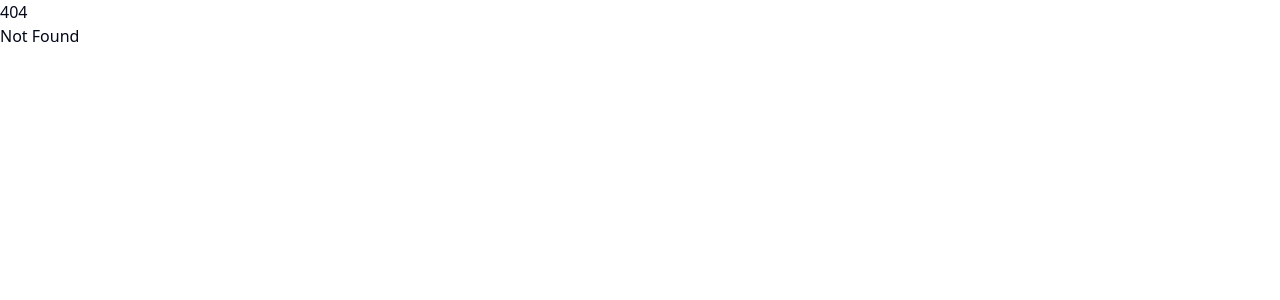
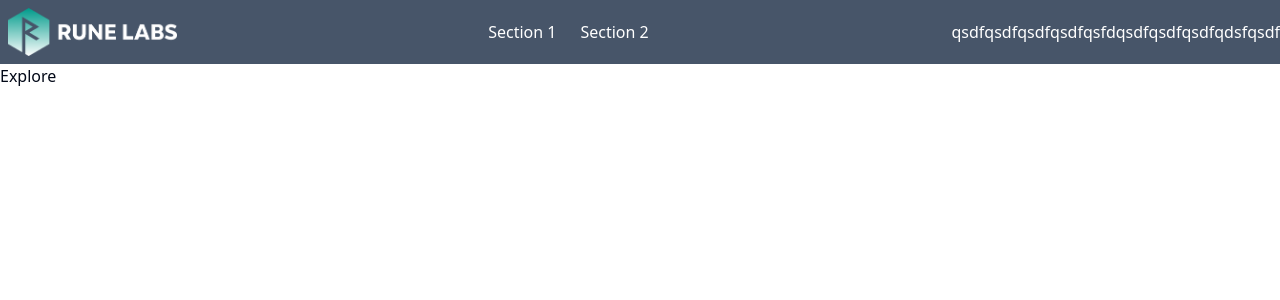
Before and after one commit to RuneLabsxyz/RUNE, a SvelteKit app in the folder svelte-app/: page /home/explore in a window 1280 px wide. Before the commit this address had no page. Shown: the top 300 px of the page. Built offline with nearby package versions, Linux system fonts and the light colour scheme.

Commit message:
refactor

```diff
--- a/svelte-app/src/routes/home/+layout.svelte
+++ b/svelte-app/src/routes/home/+layout.svelte
@@ -1,5 +1,6 @@
 <script>
-    const logo = 'images/logo.png';
+    import { goto } from "$app/navigation";
+    const logo = '/images/logo.png';
 </script>
 
 <!-- Header -->
@@ -8,8 +9,8 @@
             <img src={logo} alt="Company logo" class="h-[4rem] p-2">
         </div>
         <div class="flex text-center items-center">
-            <div class="p-3">Section 1</div>
-            <div class="p-3">Section 2</div>
+            <button class="p-3" on:click={() => goto('/home/library')}>Section 1</button>
+            <button class="p-3" on:click={() => goto('/home/explore')}>Section 2</button>
         </div>
         <div class="">
             qsdfqsdfqsdfqsdfqsfdqsdfqsdfqsdfqdsfqsdf
--- a/svelte-app/src/routes/home/+page.svelte
+++ b/svelte-app/src/routes/home/+page.svelte
@@ -1,21 +1,5 @@
 <script>
-
-    import  Library  from "$lib/pages/home/Library.svelte";
-    import  Explore  from "$lib/pages/home/Explore.svelte";
-
-    let selection = 0;
-
 
 </script>
 
-{#if selection == 0}
-    <Library/>
-{:else}
-    <Explore/>
-{/if}
-
-<style>
-    :root {
-        background-color: #1f2937;
-    }
-</style>
+dsfg
--- /dev/null
+++ b/svelte-app/src/routes/home/explore/+page.svelte
@@ -0,0 +1,4 @@
+<script></script>
+
+
+Explore
--- a/svelte-app/src/lib/pages/home/Library.svelte
+++ b/svelte-app/src/routes/home/library/+page.svelte
@@ -2,8 +2,8 @@
     import { Input } from "$lib/components/ui/input";
     import * as Accordion from "$lib/components/ui/accordion";
 
-    const list = 'svgs/list.svg'
-    const apps = 'svgs/apps.svg'
+    const list = '/svgs/list.svg'
+    const apps = '/svgs/apps.svg'
 </script>
 
 <div class="flex flex-col h-screen bg-slate-700">
--- a/svelte-app/src/routes/library/+page.svelte
+++ /dev/null
@@ -1,3 +0,0 @@
-<script>
-
-</script>
```
Also changed, not shown: svelte-app/src/lib/pages/home/Explore.svelte (deleted).
